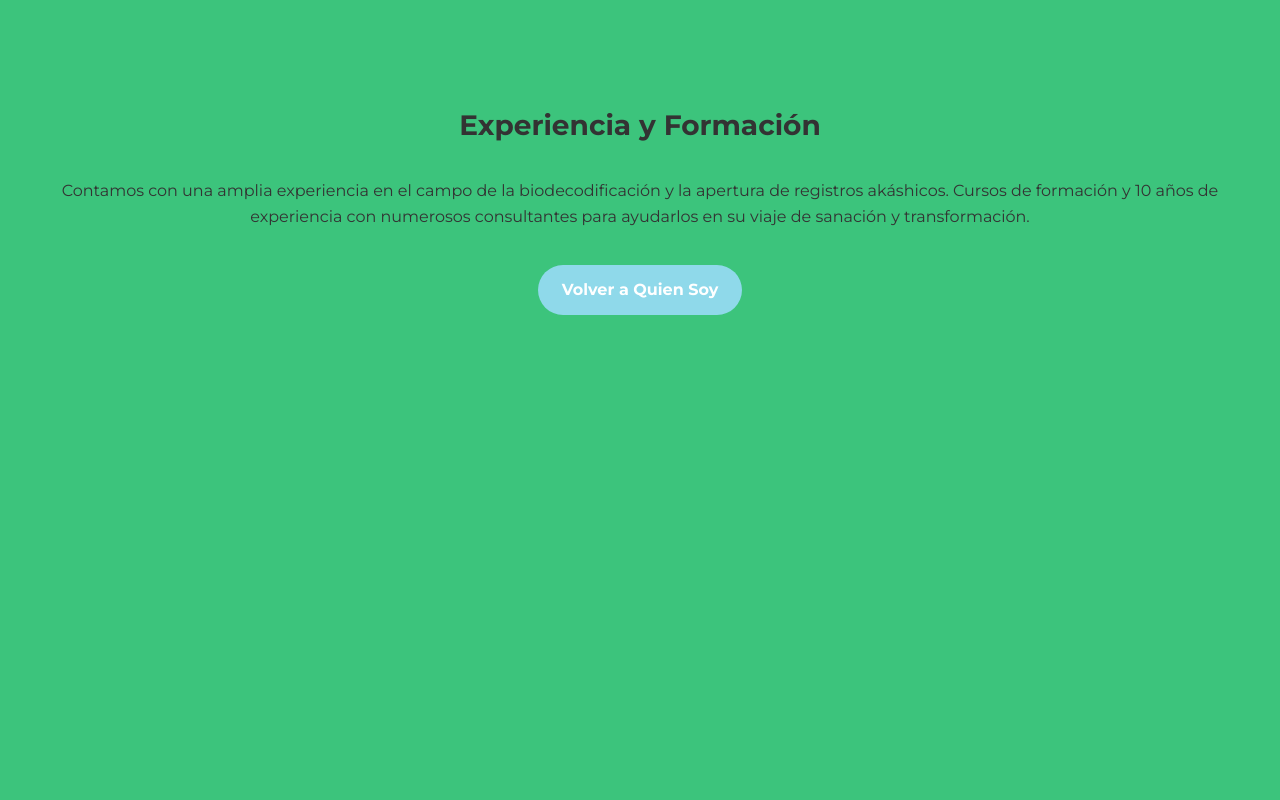
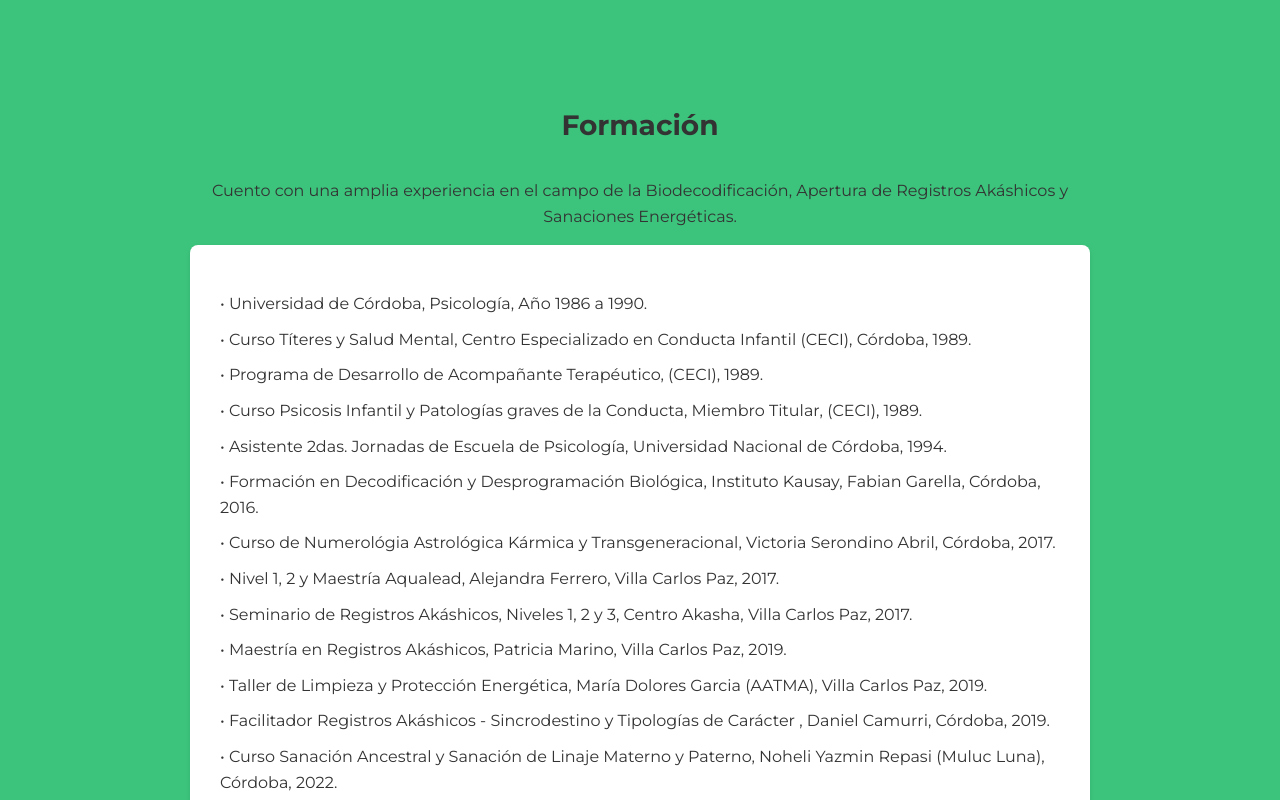
Before and after one commit to Drguezpro/ProyectoBio, a website: page Proyecto/index.html in a window 1280 px wide. Both pictures are taken after a click on the link "Formación". Shown: the top 800 px of the page. Drawn offline with Linux system fonts and the light colour scheme.

Commit message:
Realizamos la github page

```diff
--- a/Proyecto/index.html
+++ b/Proyecto/index.html
@@ -58,13 +58,13 @@
         <div class="quiensoy-text">
             <h2>Quién Soy</h2>
             <p>
-            ¡Bienvenidos! Soy una decodificadora de amplia formación y experiencia, resiliente, emprendedora y luchadora. Además, tengo el honor de ser esposa y madre de 5 hijos, roles que nutren mi vida y me impulsan a seguir adelante.
+            ¡Bienvenidos! Soy Andrea Carolina, me dedico a atender consultas desde la biodecodificación y lectura de Registros Akáshicos. Me considero una persona resiliente, emprendedora y luchadora y una curiosa insaciable que siempre estoy buscando más.
 
-            Mi viaje en el mundo de la sanación comenzó con estudios de Psicología, ejercer el rol de Asistente Terapéutica de Jóvenes con otras capacidades y en el año 2014 conocí la biodecodificación, y algunos años más tarde,  los registros akáshicos,
+            Mi viaje en el mundo de la sanación comenzó con estudios de Psicología, ejercer el rol de Asistente Terapéutica y en el año 2016 conocí la biodecodificación, y algunos años más tarde,  los registros akáshicos.
 
-            una revelación que transformó mi perspectiva y marcó un punto de inflexión en mi vida. Me abrieron las puertas a un crecimiento personal profundo y duradero. Me brindaron una comprensión más profunda de mí misma y del universo que me rodea, otorgándome una guía invaluable para enfrentar desafíos, sanar heridas emocionales y avanzar hacia una vida más plena y consciente.  Estas dos disciplinas, la biodecodificación y los registros akáshicos, no solo me han ayudado y enseñado en mi propio camino, sino que también me han permitido iluminar y aclarar los caminos de muchas otras personas.
+            A partir de allí y de estas prácticas pude experimentar una comprensión más profunda de mí misma y del universo que me rodea, otorgándome una guía invaluable para enfrentar desafíos, sanar heridas emocionales y avanzar hacia una vida más plena y consciente.
 
-            Mi propósito es compartir mis conocimientos y experiencias para ayudar a aquellos que buscan sanar, crecer y encontrar su camino hacia una vida más plena y consciente. Te invito a explorar este camino juntos, donde la sanación y el crecimiento son posibles para todos.
+            Mi propósito es compartir mis conocimientos y experiencias para ayudar a aquellos que buscan sanar, crecer y encontrar su camino hacia una vida más plena y feliz. Te invito a explorar este camino juntos, donde la evolución y la conciencia son posibles para todos.
             </p>
         </div>
     </div>
@@ -297,32 +297,43 @@
 </section>
 
 <section id="experiencia" class="oculto">
-        <div class="container">
-            <h2>Experiencia y Formación</h2>
-            <p>Contamos con una amplia experiencia en el campo de la biodecodificación y la apertura de registros akáshicos. Cursos de formación y 10 años de experiencia con numerosos consultantes para ayudarlos en su viaje de sanación y transformación.</p>
+    <div class="container-2">
+        <h2>Formación</h2>
+        <p>Cuento con una amplia experiencia en el campo de la Biodecodificación, Apertura de Registros Akáshicos y Sanaciones Energéticas.</p>
+
+        <div class="experiencia-container">
+            <ul class="experiencia-lista">
+                <li>• Universidad de Córdoba, Psicología, Año 1986 a 1990.</li>
+                <li>• Curso Títeres y Salud Mental, Centro Especializado en Conducta Infantil (CECI), Córdoba, 1989.</li>
+                <li>• Programa de Desarrollo de Acompañante Terapéutico, (CECI), 1989.</li>
+                <li>• Curso Psicosis Infantil y Patologías graves de la Conducta, Miembro Titular, (CECI), 1989.</li>
+                <li>• Asistente 2das. Jornadas de Escuela de Psicología, Universidad Nacional de Córdoba, 1994.</li>
+                <li>• Formación en Decodificación y Desprogramación Biológica, Instituto Kausay, Fabian Garella, Córdoba, 2016.</li>
+                <li>• Curso de Numerológia Astrológica Kármica y Transgeneracional, Victoria Serondino Abril, Córdoba, 2017.</li>
+                <li>• Nivel 1, 2 y Maestría Aqualead, Alejandra Ferrero, Villa Carlos Paz, 2017.</li>
+                <li>• Seminario de Registros Akáshicos, Niveles 1, 2 y 3, Centro Akasha, Villa Carlos Paz, 2017.</li>
+                <li>• Maestría en Registros Akáshicos, Patricia Marino, Villa Carlos Paz, 2019.</li>
+                <li>• Taller de Limpieza y Protección Energética, María Dolores Garcia (AATMA), Villa Carlos Paz, 2019.</li>
+                <li>• Facilitador Registros Akáshicos - Sincrodestino y Tipologías de Carácter , Daniel Camurri, Córdoba, 2019.</li>
+                <li>• Curso Sanación Ancestral y Sanación de Linaje Materno y Paterno, Noheli Yazmin Repasi (Muluc Luna), Córdoba, 2022.</li>
+                <li>• Formación '13 Rito Munay Ki' Linaje Materno -Rito del Útero, Lic. Verónica Micheletti, Bs. As., 2023. </li>
+                <li>• Formación en Linaje Paterno, Lic. Verónica Micheletti, Bs. As., 2023. </li>
+
+            </ul>
         </div>
-        <a href="#" class="btn_qs">Volver a Quien Soy</a>
+    </div>
+    <a href="#" class="btn_qs">Volver a Quien Soy</a>
 </section>
+
 
 <section id="testimonios">
     <div class="container">
         <h2>Testimonios</h2>
         <div class="testimonial-container">
             <div class="testimonial">
-                <p>"¡Una experiencia asombrosa! La biodecodificación con Andrea fue reveladora. Gracias por abrirme los ojos. - Juan M. (juanm@example.com)"</p>
+                <p>Esta Sección se encuentra en formación. Si eres una persona que tuvo alguna sesión de las terapias conmigo, y quisieras aportar brevemente tu comentario, y además se pueda publicar el nombre de tu red social para otorgar veracidad al mismo, el comentario será publicado para contribuir a que otras personas se atrevan a vivir la experiencia. Se mantendrá en reserva tu apellido. MUCHAS GRACIAS. Andrea</p>
             </div>
-            <div class="testimonial">
-                <p>"Mis sesiones de registros akáshicos con Andrea han transformado mi perspectiva. Ahora veo mi vida con claridad y propósito. ¡Gracias por ser mi guía! - Sofía G. (@sofiag_23 en Instagram)"</p>
-            </div>
-            <div class="testimonial">
-                <p>"Andrea es una guía excepcional en la biodecodificación. He experimentado un cambio profundo en mi salud y relaciones. ¡Gracias por tu dedicación! - Marta D. (martad@example.com)"</p>
-            </div>
-            <div class="testimonial">
-                <p>"Descubrí una nueva comprensión de mí mismo a través de la biodecodificación con Andrea. ¡Gracias por abrirme a nuevas posibilidades! - Carlos S. (@carlossanchez en Twitter)"</p>
-            </div>
-            <div class="testimonial">
-                <p>"Las sesiones de registros akáshicos con Andrea han sido una bendición. Me siento más en sintonía con mi verdadero ser. ¡Gracias por este viaje transformador! - Ana L. (ana.l@email.com)"</p>
-            </div>
+
         </div>
     </div>
     <a href="#" class="btn_qs">Volver a Quien Soy</a>
--- a/Proyecto/styles.css
+++ b/Proyecto/styles.css
@@ -146,6 +146,32 @@ nav ul li a {
     margin-bottom: 30px;
     font-size: 32px;
     font-weight: 700;
+}
+
+/* Estilos section Experiencia */
+
+.container-2 {
+    max-width: 900px; /* Cambia este valor según tus necesidades */
+    margin: 0 auto;
+    padding: 20px;
+}
+
+.experiencia-container {
+    background-color: #ffffff;
+    padding: 30px;
+    border-radius: 8px;
+    box-shadow: 0 2px 4px rgba(0, 0, 0, 0.1);
+}
+
+.experiencia-lista {
+    list-style-type: none;
+    padding: 0;
+}
+
+.experiencia-lista li {
+    margin-bottom: 10px;
+    line-height: 1.6;
+    text-align: left;
 }
 
 /* Estilos para el contenedor del texto y la imagen */
```
Also changed, not shown: Proyecto/server.js (+9 -0 lines).
